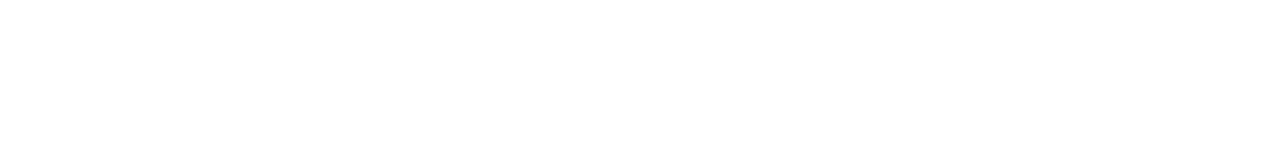
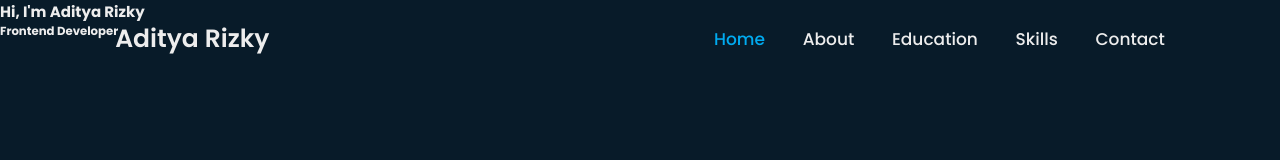
Before and after one commit to adityarizky-id/belajar-webpro, a plain HTML site: page Responsive Portfolio Website/index.html in a window 1280 px wide. Drawn offline with nearby package versions, Linux system fonts and the light colour scheme.

Commit message:
Membuat dan Styling Navbar

```diff
--- a/Responsive Portfolio Website/css/style.css
+++ b/Responsive Portfolio Website/css/style.css
@@ -10,3 +10,58 @@
     scroll-behavior: smooth;
     font-family: 'Poppins', sans-serif;
 }
+
+:root {
+    --background-color: #081b29;
+    --secondary-background-color: #112e42;
+    --text-color: #ededed;
+    --main-color: #00abf0;
+}
+
+html {
+    font-size: 62.5%;
+    overflow-x: hidden;
+}
+
+body {
+    background: var(--background-color);
+    color: var(--text-color);
+}
+
+.header {
+    position: fixed;
+    top: 0;
+    left: 0;
+    width: 100%;
+    padding: 2rem 9%;
+    background: transparent;
+    display: flex;
+    justify-content: space-between;
+    align-items: center;
+    z-index: 100;
+}
+
+.logo {
+   font-size: 2.5rem;
+   color: var(--text-color);
+   font-weight: 600;
+}
+
+.navbar a {
+    font-size: 1.7rem;
+    color: var(--text-color);
+    font-weight: 500;
+    margin-left: 3.5rem;
+    transition: color 0.3s;
+}
+
+.navbar a:hover, .navbar a.active {
+    color: var(--main-color);
+}
+
+#menu-icon {
+    font-size: 3.6rem;
+    color: var(--text-color);
+    cursor: pointer;
+    display: none;
+}
--- a/Responsive Portfolio Website/index.html
+++ b/Responsive Portfolio Website/index.html
@@ -15,8 +15,28 @@
 
 <body>
     <!-- header design -->
+    <header class="header">
+        <a href="#" class="logo">Aditya Rizky</a>
 
+        <div class="bx bx-menu" id="menu-icon"></div>
+
+        <nav class="navbar">
+            <a class="active" href="#home">Home</a>
+            <a href="#about">About</a>
+            <a href="#education">Education</a>
+            <a href="#skills">Skills</a>
+            <a href="#contact">Contact</a>
+        </nav>
+    </header>
     <!-- home section design -->
+    <section class="home" id="home">
+        <div class="home-content">
+            <h1>Hi, I'm <span>Aditya Rizky</span></h1>
+            <div class="text-animate">
+                <h3>Frontend Developer</h3>
+            </div>
+        </div>
+    </section>
 
     <!-- about section design -->
 
```
